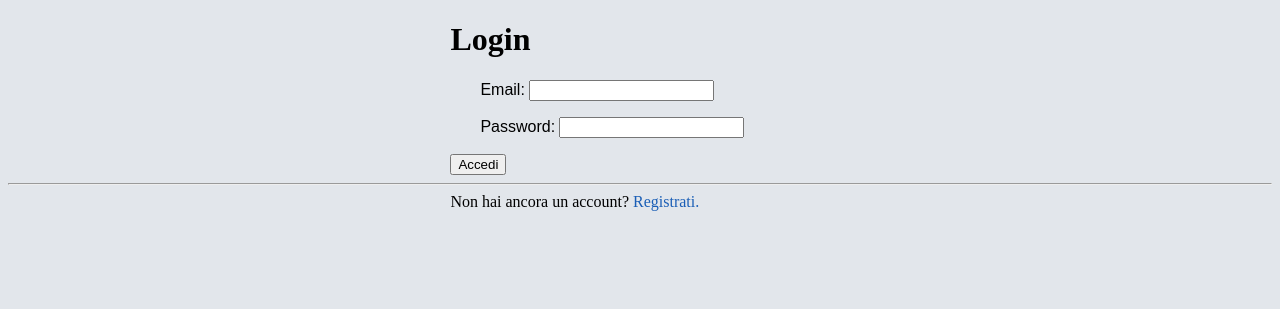
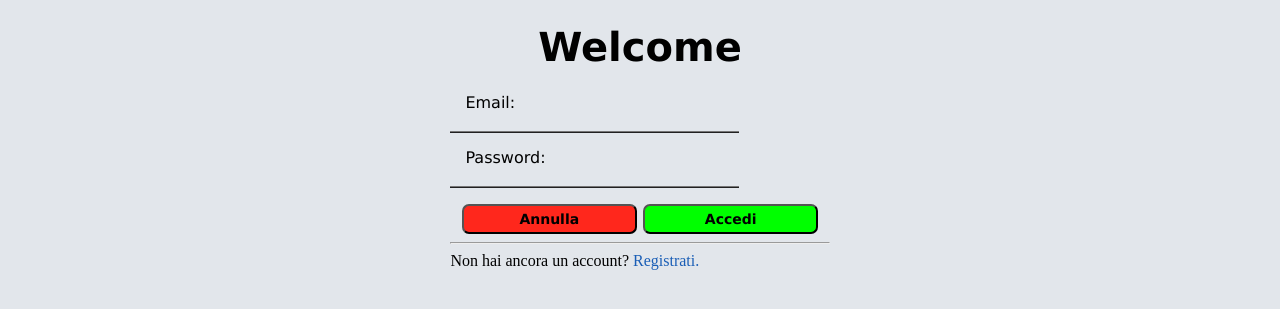
Before and after one commit to Frac7/ISW, a Django app: page /Login/ in a window 1280 px wide. Shown: the part 193-502 px from the top of the page. Run offline with Django 3.2, Linux system fonts and the light colour scheme.

Commit message:
- CSS puro

```diff
--- a/GestioneHotel/static/Style.css
+++ b/GestioneHotel/static/Style.css
@@ -114,43 +114,62 @@ a:active {
 
 #divRicerca {
     border-style: solid;
-    border-color: #5E92D4;
-    border-width: 2px;
+    border-color: #FFD405;
+    border-width: 4px;
     border-radius: 2px;
     margin-top: 15px;
 }
 
 #ricercaCitta{
-    width: 20%;
+    width: 15%;
 }
 
-#divRicerca{
-    padding-left: 7px;
+label[for=ricercaCitta], label[for=ricercaDataIn_day], label[for=ricercaDataOut_day], label[for=ricercaPostiLetto]{
+    margin-right: 5px;
+    height: 18px;
+    font: 16px/16px "Arial", Verdana, sans-serif;
+    border-left: #FFD405;
+    border-left-style: solid;
+    padding-left: 15px;
+    border-width: 4px;
+    padding-top: 5px;
+    padding-bottom: 5px;
 }
 
-label{
-    margin-left: 30px;
-    font: 16px/16px "Arial", Verdana, sans-serif;
+label[for=ricercaCitta]{
+    border-left-style: none;
 }
 
-#ricercaCitta, #ricercaDataIn, #ricercaDataOut{
-    height: 30px;
+#ricercaCitta, #id_dataArrivo_year, #id_dataPartenza_year{
+    height: 25px;
     margin-right: 35px;
+}
+
+#id_dataArrivo_day, #id_dataPartenza_day,#id_dataArrivo_month, #id_dataPartenza_month, #ricercaPostiLetto{
+    height: 25px;
+}
+
+#ricercaPostiLetto{
+    border-right: #FFD405;
+    border-right-style: solid;
+    padding-right: 7px;
+    margin-right: 2px;
+}
+
+#btnCerca{
+    float: right;
+    height: 25px;
+    margin-top: 0px;
+    margin-right: 2px;
+    width: 19.8%;
+    border-radius: 2px;
+    background-color: #5E92D4;
+    color: #E2E6EB;
+    border-width: 0px;
 }
 
 #divSuggerimenti {
     margin-top: 10px
-}
-
-#btnCerca{
-    float: right;
-    height: 30px;
-    margin-top: 2px;
-    margin-right: 2px;
-    width: 14.55%;
-    border-radius: 2px;
-    background-color: #5E92D4;
-    color: #E2E6EB;
 }
 
 #postoUno, #postoDue{
@@ -260,8 +302,65 @@ tr:nth-child(even) {
 
 /**********************************************************************************************************************/
 /* CSS Login */
-#imgProfiloContenitore, #formLogin, #ritorno{
+#intestazionePagina{
+    font: 40px/40px "Poppins-Medium", Verdana, sans-serif;
+    font-weight: bold;
+    text-align: center;
+}
+
+label[for=accediLogin], label[for=accediPassword]{
+    border-left-style: none;
+    margin-right: 5px;
+    margin-left: 15px;
+    font: 16px/16px "Poppins-Medium", Verdana, sans-serif;
+}
+label[for=accediLogin]{
+    margin-right: 35px;
+}
+
+#errore{
+    font: 16px/16px "Poppins-Medium", Verdana, sans-serif;
+    text-decoration: underline;
+    color: #FF271C;
     margin-left: 35%;
+    margin-right: 35%;
+    text-align: center;
+}
+
+#formLogin{
+    margin-left: 35%;
+    margin-right: 35%;
+}
+
+#accediLogin, #accediPassword{
+    height: 17px;
+    width: 285px;
+    border-left-style: none;
+    border-right-style: none;
+    border-top-style: none;
+    border-bottom-style: ridge;
+    background-color: #E2E6EB;
+}
+
+#btnLogin{
+    float: right;
+    margin-right: 3%;
+    background-color: #00FF00;
+    font: 14px/14px "Poppins-Medium", Verdana, sans-serif;
+    font-weight: bold;
+}
+
+#btnRitorna{
+    margin-left: 3%;
+    background-color: #FF271C;
+    font: 14px/14px "Poppins-Medium", Verdana, sans-serif;
+    font-weight: bold;
+}
+
+#btnRitorna, #btnLogin{
+    width: 175px;
+    height: 30px;
+    border-radius: 7px;
 }
 
 #nonHaiAccount:hover{
--- a/GestioneHotel/templates/Login.html
+++ b/GestioneHotel/templates/Login.html
@@ -9,7 +9,7 @@
     <link rel="stylesheet" href="{% static 'Style.css' %}">
     <title> Login </title>
 </head>
-<body>
+<body id="">
     <header>
         <div id="intestazione">
             <img id="logo" src="{% static '/img/LogoBooking.png' %}" alt="Logo" width="100" height="100">
@@ -17,19 +17,20 @@
         </div>
     </header>
     <div id="imgProfiloContenitore">
-        <h1 id="intestazionePagina"> Login </h1>
+        <h1 id="intestazionePagina"> Welcome </h1>
     </div>
     {% if error %}
-        <h2 id="errore">I dati inseriti sono errati.</h2> <!--TODO: css errore-->
+        <h3 id="errore">I dati inseriti sono errati.</h3>
     {% endif %}
     <form method="post" id="formLogin">
         {% csrf_token %}
         {{ form.as_p }}
-        <button type="submit">Accedi</button>
+        <button id="btnLogin" type="submit">Accedi</button>
+        <button id="btnRitorna" type="submit"> Annulla</button>
+        <hr>
+        <div id="ritorno">
+            <span class="psw"> Non hai ancora un account?<a  id="nonHaiAccount"  href="/Registrazione"> Registrati. </a></span>
+        </div>
     </form>
-    <hr>
-    <div id="ritorno">
-        <span class="psw"> Non hai ancora un account?<a  id="nonHaiAccount"  href="/signup"> Registrati. </a></span>
-    </div>
 </body>
 </html>
```
Also changed, not shown: other parts of GestioneHotel/static/Style.css (+27 -3 lines), GestioneHotel/templates/AggiungiHotel.html (+6 -12 lines), GestioneHotel/templates/Home.html (+13 -9 lines), GestioneHotel/templates/Main.html (+6 -2 lines), db.sqlite3.
